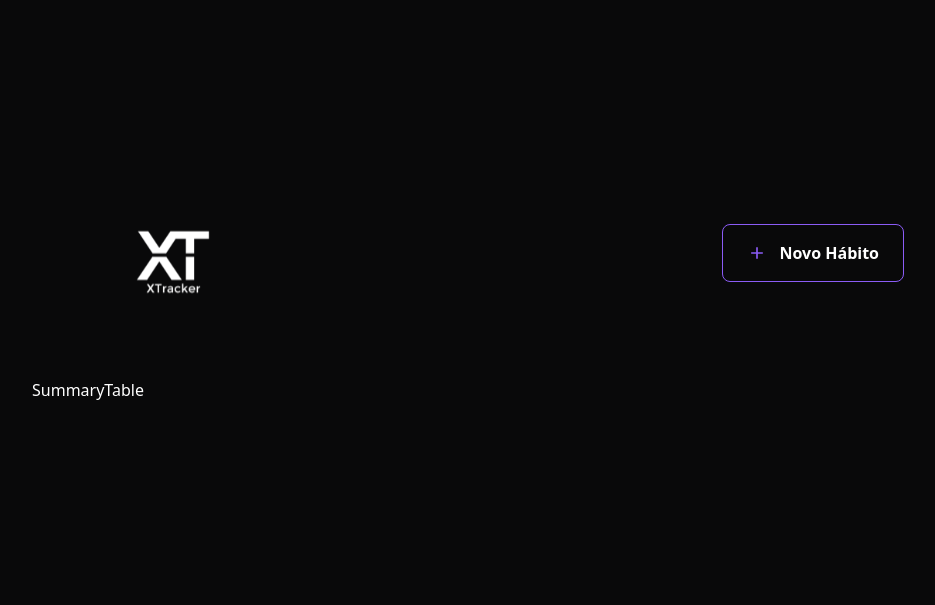
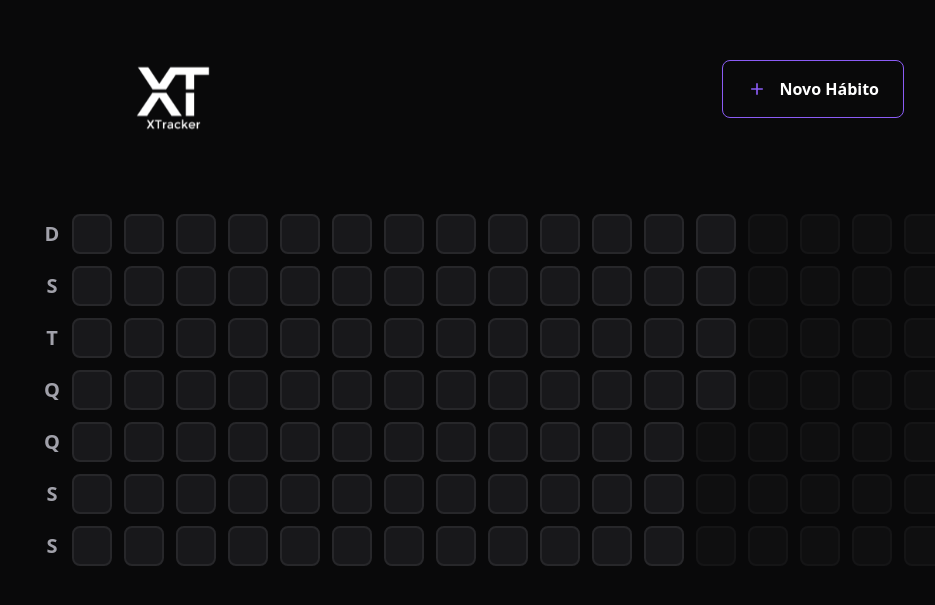
Before and after one commit to Pedro-L-Lopes/XTrackerFront, a React (Vite) app: page / in a window 1280 px wide. Shown: the part 103-708 px from the top of the page, without its empty margins (120-1055 px from the left). Built offline with nearby package versions, Linux system fonts and the light colour scheme.

Commit message:
Function to generate days, and HabitDay and SummaryTable components

```diff
--- a/package.json
+++ b/package.json
@@ -10,6 +10,7 @@
     "preview": "vite preview"
   },
   "dependencies": {
+    "dayjs": "^1.11.10",
     "react": "^18.2.0",
     "react-dom": "^18.2.0",
     "react-icons": "^5.0.1"
--- /dev/null
+++ b/src/components/habits/HabitDay.tsx
@@ -0,0 +1,11 @@
+// interface HabitDayprops {
+//   completed: number;
+// }
+
+const HabitDay = () => {
+  return (
+    <div className="w-10 h-10 bg-zinc-900 border-2 border-zinc-800 rounded-lg"></div>
+  );
+};
+
+export default HabitDay;
--- a/src/components/habits/SummaryTable.tsx
+++ b/src/components/habits/SummaryTable.tsx
@@ -1,9 +1,45 @@
-import React from 'react'
+// Components
+import { generateDatesFromYearBeginning } from "../../utils/generate-dates-from-year-beginning";
+import HabitDay from "./HabitDay";
+
+const weekDays = ["D", "S", "T", "Q", "Q", "S", "S"];
+
+const SummaryDates = generateDatesFromYearBeginning();
+
+const minimumSummaryDatesSize = 18 * 7;
+const amountOfDaysToFill = minimumSummaryDatesSize - SummaryDates.length;
 
 const SummaryTable = () => {
   return (
-    <div>SummaryTable</div>
-  )
-}
+    <div className="w-full flex">
+      <div className="grid grid-rows-7 grid-flow-row gap-3">
+        {weekDays.map((weekDay, i) => (
+          <div
+            key={i}
+            className="text-zinc-400 text-xl h-10 w-10 font-bold flex items-center justify-center"
+          >
+            {weekDay}
+          </div>
+        ))}
+      </div>
 
-export default SummaryTable
+      <div className="grid grid-rows-7 grid-flow-col gap-3">
+        {SummaryDates.map((date) => (
+          <HabitDay key={date.toString()} />
+        ))}
+
+        {amountOfDaysToFill > 0 &&
+          Array.from({ length: amountOfDaysToFill }).map((_, i) => {
+            return (
+              <div
+                key={i}
+                className="w-10 h-10 bg-zinc-900 border-2 border-zinc-800 rounded-lg opacity-40 cursor-not-allowed"
+              />
+            );
+          })}
+      </div>
+    </div>
+  );
+};
+
+export default SummaryTable;
--- /dev/null
+++ b/src/utils/generate-dates-from-year-beginning.ts
@@ -0,0 +1,72 @@
+import dayjs from "dayjs";
+
+export function generateDatesFromYearBeginning() {
+  const firstDayOfTheYear = dayjs().startOf("year").subtract(1, "day");
+  const today = new Date();
+
+  const dates = [];
+  let compareDate = firstDayOfTheYear;
+
+  while (compareDate.isBefore(today)) {
+    dates.push(compareDate.toDate());
+    compareDate = compareDate.add(1, "day");
+  }
+
+  return dates;
+}
+
+// import dayjs from "dayjs";
+
+// export function generateDatesFromYearBeginning() {
+//   // Defina a data para o primeiro dia de 2023
+//   const firstDayOfTheYear = dayjs("2023-01-01");
+
+//   // Obtenha a data de hoje
+//   const today = dayjs();
+
+//   const dates = [];
+//   let compareDate = firstDayOfTheYear;
+
+//   while (compareDate.isBefore(today)) {
+//     dates.push(compareDate.toDate());
+//     compareDate = compareDate.add(1, "day");
+//   }
+
+//   return dates;
+// }
+
+// import dayjs from "dayjs";
+
+// export function generateDatesFromYearBeginning(
+//   startYear: number,
+//   endYear: number
+// ) {
+//   const today = dayjs();
+//   const currentYear = today.year();
+
+//   // Verifique se o ano inicial está dentro do intervalo permitido
+//   startYear = Math.max(startYear, currentYear - 1);
+
+//   const dates: Date[] = [];
+
+//   // Para cada ano a partir do ano inicial até o ano final
+//   for (let year = startYear; year <= endYear; year++) {
+//     // Defina a data para o primeiro dia do ano
+//     const firstDayOfYear = dayjs(`${year}-01-01`);
+
+//     // Defina a data para o último dia do ano
+//     const lastDayOfYear = dayjs(`${year}-12-31`);
+
+//     // Adicione datas até o final do ano
+//     let currentDate = firstDayOfYear;
+//     while (
+//       currentDate.isBefore(lastDayOfYear) ||
+//       currentDate.isSame(lastDayOfYear, "day")
+//     ) {
+//       dates.push(currentDate.toDate());
+//       currentDate = currentDate.add(1, "day");
+//     }
+//   }
+
+//   return dates;
+// }
```
Also changed, not shown: 1 other file (tests, documents, lock files or other folders).
